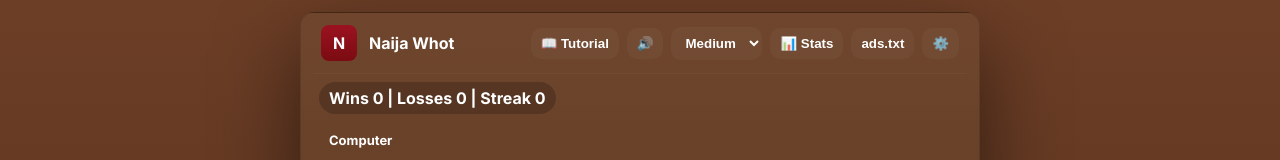
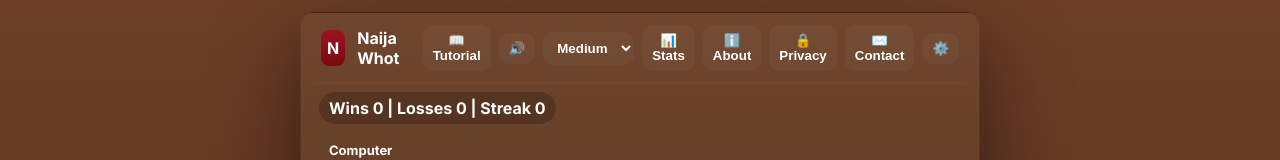
Before and after one commit to kingsleyakpanke/Naija-Whot, a plain HTML site: page index.html in a window 1280 px wide. Shown: the top 160 px of the page. Drawn offline with Linux system fonts and the light colour scheme.

Commit message:
Update index.html

```diff
--- a/index.html
+++ b/index.html
@@ -104,8 +104,13 @@
             <option value="hard">Hard</option>
           </select>
           <button id="statsBtn" class="nav-item" title="Stats">📊 Stats</button>
-          <button id="downloadAds" class="nav-item" title="Download app-ads.txt">ads.txt</button>
-          <button id="settingsBtn" class="nav-item" title="Settings">⚙️</button>
+          <!-- Removed ads.txt button -->
+
+         <button id="aboutBtn" class="nav-item" title="About">ℹ️ About</button>
+         <button id="privacyBtn" class="nav-item" title="Privacy">🔒 Privacy</button>
+         <button id="contactBtn" class="nav-item" title="Contact">✉️ Contact</button>
+
+         <button id="settingsBtn" class="nav-item" title="Settings">⚙️</button>
         </div>
       </div>
     </nav>
```
